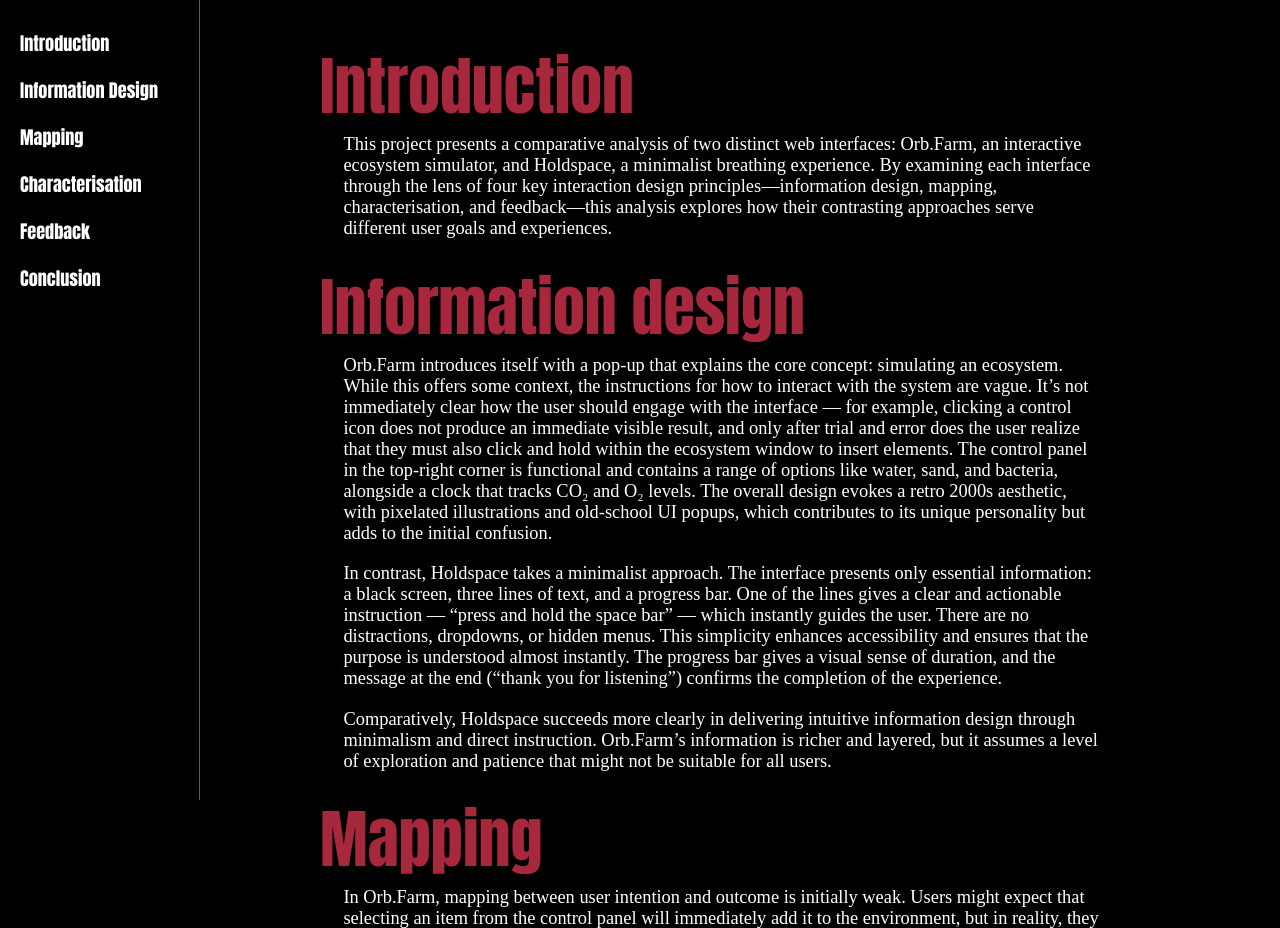
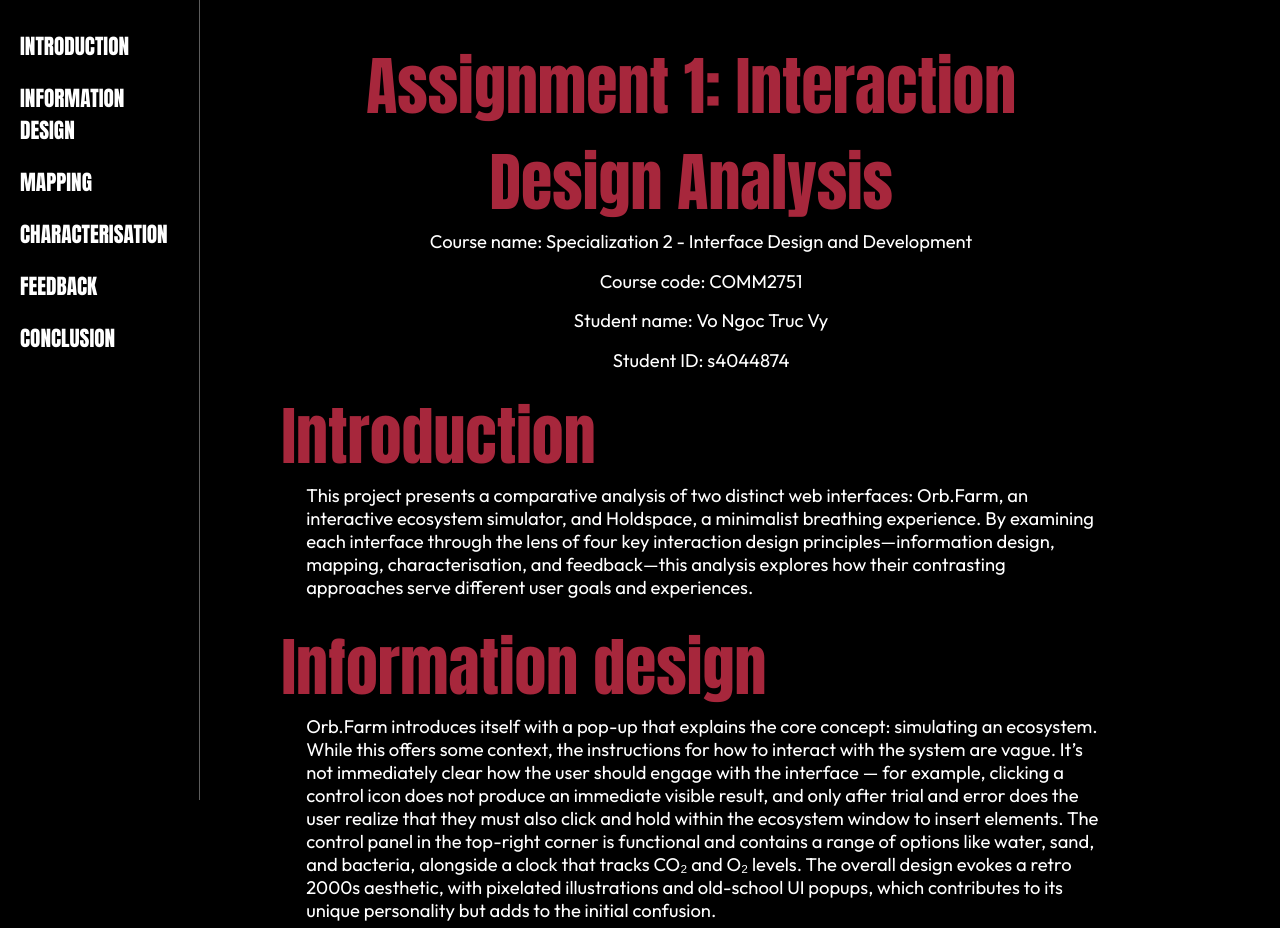
Before and after one commit to chuvie05/SPEC2, a plain HTML site: page assignment1/index.html in a window 1280 px wide. Shown: the top 928 px of the page. Drawn offline with Linux system fonts and the light colour scheme.

Commit message:
finaliguess

```diff
--- a/assignment1/index.html
+++ b/assignment1/index.html
@@ -9,19 +9,31 @@
     <link rel="preconnect" href="https://fonts.googleapis.com">
     <link rel="preconnect" href="https://fonts.gstatic.com" crossorigin>
     <link href="https://fonts.googleapis.com/css2?family=Anton&display=swap" rel="stylesheet">
+    <!-- link to google font, font 2 -->
+    <link rel="preconnect" href="https://fonts.googleapis.com">
+    <link rel="preconnect" href="https://fonts.gstatic.com" crossorigin>
+    <link href="https://fonts.googleapis.com/css2?family=Outfit:wght@100..900&display=swap" rel="stylesheet">
 
 </head>
 <body>
 <nav class="side-nav">
     <ul>
-        <li><a href="#introduction">Introduction</a></li>
-        <li><a href="#information-design">Information Design</a></li>
-        <li><a href="#mapping">Mapping</a></li>
-        <li><a href="#characterisation">Characterisation</a></li>
-        <li><a href="#feedback">Feedback</a></li>
-        <li><a href="#conclusion">Conclusion</a></li>
+        <li><a href="#introduction">INTRODUCTION</a></li>
+        <li><a href="#information-design">INFORMATION DESIGN</a></li>
+        <li><a href="#mapping">MAPPING</a></li>
+        <li><a href="#characterisation">CHARACTERISATION</a></li>
+        <li><a href="#feedback">FEEDBACK</a></li>
+        <li><a href="#conclusion">CONCLUSION</a></li>
     </ul>
 </nav>
+<div class="heading">
+    <h1>Assignment 1: Interaction Design Analysis</h1>
+    <p>Course name: Specialization 2 - Interface Design and Development</p>
+    <p>Course code: COMM2751</p>
+    <p>Student name: Vo Ngoc Truc Vy</p>
+    <p>Student ID: s4044874</p>
+</div>
+
 <div id="introduction" class="introduction">
     <h1>Introduction</h1>
     <p>This project presents a comparative analysis of two distinct web interfaces: Orb.Farm, an interactive ecosystem simulator, and Holdspace, a minimalist breathing experience. By examining each interface through the lens of four key interaction design principles—information design, mapping, characterisation, and feedback—this analysis explores how their contrasting approaches serve different user goals and experiences.</p>
--- a/assignment1/style.css
+++ b/assignment1/style.css
@@ -3,11 +3,17 @@
   padding: 0;
   box-sizing: border-box;
 }
+.heading{
+  text-align: center;
+  padding-left: 10%;
+  padding-right: 10%;
 
+}
 body {
-  padding-left: 25%;
+  padding-left: 22%;
   padding-right: 14%;
   padding-top: 3%;
+  padding-bottom: 2%;
   background-color: rgb(0, 0, 0);
 
 }
@@ -23,7 +29,9 @@ p {
   color: white;
   margin-bottom: 2.5%;
   margin-left: 3%;
+  font-family: "Outfit", sans-serif;
   font-size: 1.15rem
+
 }
 .side-nav {
     position: fixed;
@@ -53,7 +61,7 @@ p {
   text-decoration: none;
   color: #ffffff;
   font-weight:300;
-  font-size: 1.14rem;
+  font-size: 1.33rem;
   transition: color 0.3s;
 }
 
```
